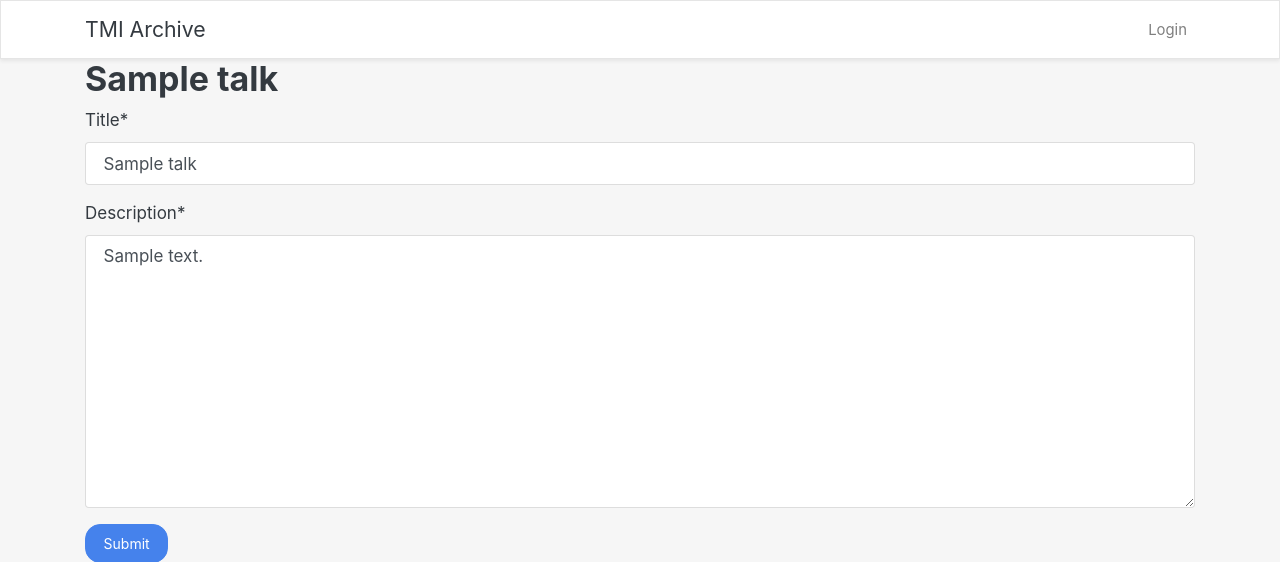
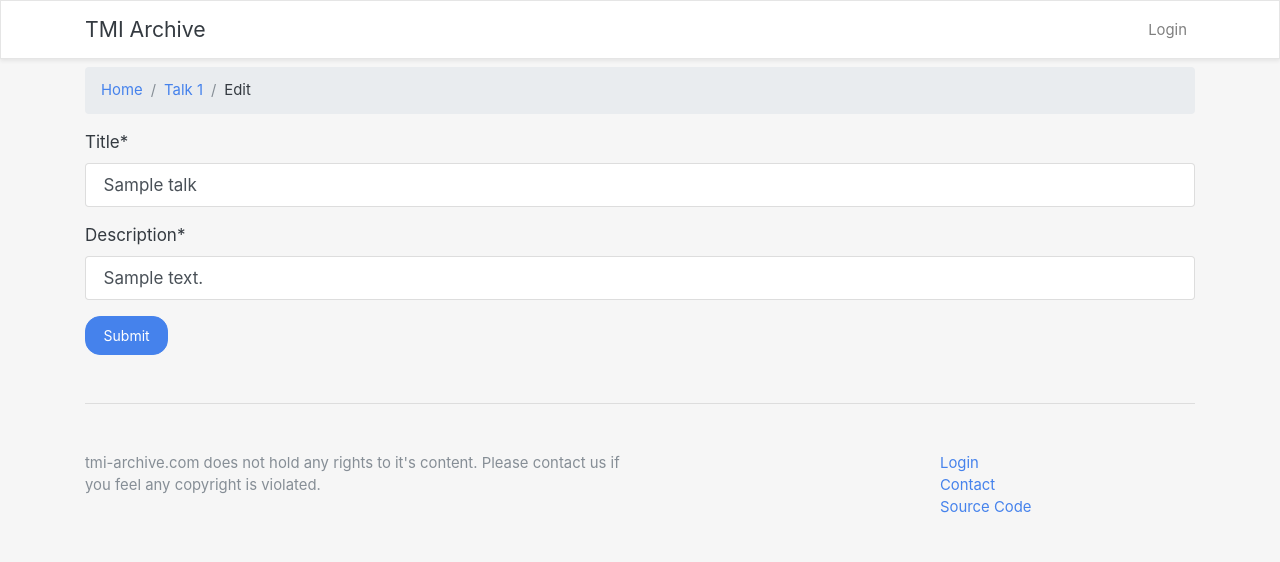
Before and after one commit to esquire900/tmi-archive, a Django app: page /talk/1/edit in a window 1280 px wide. Shown: the top 562 px of the page. Run offline with Django 3.2, Linux system fonts and the light colour scheme; tables that the repository leaves empty hold one stand-in row (values such as "Sample post"); some libraries are stand-ins or nearby versions.

Commit message:
visual edits, added b2 in S3 compatible mode

```diff
--- a/talks/forms.py
+++ b/talks/forms.py
@@ -1,10 +1,14 @@
-from django import forms
 from crispy_forms.helper import FormHelper
 from crispy_forms.layout import Submit
+from django import forms
+from tinymce.widgets import TinyMCE
+
 from .models import Talk
 
 
 class TalkForm(forms.ModelForm):
+    description = forms.CharField(widget=TinyMCE(attrs={'cols': 80, 'rows': 30}))
+
     def __init__(self, *args, **kwargs):
         super().__init__(*args, **kwargs)
 
--- a/talks/models.py
+++ b/talks/models.py
@@ -4,19 +4,20 @@
 from django.core.validators import FileExtensionValidator
 from django.db import models
 from django.urls import reverse
+from django_backblaze_b2 import BackblazeB2Storage
 from dynamic_filenames import FilePattern
 from taggit.managers import TaggableManager
-
+from tinymce.models import HTMLField
 
 @reversion.register()
 class Talk(models.Model):
     title = models.CharField(max_length=300, null=False)
-    description = models.TextField(null=True)
+    description = HTMLField(null=True)
     audio_original = models.FileField(null=True, blank=True,
-                                      upload_to=FilePattern(filename_pattern='/audio/original/{uuid:.30base32}.mp3'),
+                                      upload_to=FilePattern(filename_pattern='audio/original/{uuid}.mp3'),
                                       validators=[FileExtensionValidator(['mp3'])])
     audio_cleaned = models.FileField(null=True, blank=True,
-                                     upload_to=FilePattern(filename_pattern='/audio/original/{uuid:.30base32}.mp3'),
+                                     upload_to=FilePattern(filename_pattern='audio/cleaned/{uuid}.mp3'),
                                      validators=[FileExtensionValidator(['mp3'])])
     created_by = models.ForeignKey(get_user_model(), on_delete=models.CASCADE, related_name='created_by')
     updated_by = models.ForeignKey(get_user_model(), on_delete=models.CASCADE, related_name='updated_by')
--- a/talks/templates/main_ui.html
+++ b/talks/templates/main_ui.html
@@ -1,7 +1,7 @@
 {% load static %}
 {% load bootstrap4 %}
 {% load account %}
-<!DOCTYPE HTML PUBLIC "-//W3C//DTD HTML 3.2 Final//EN">
+<!DOCTYPE html  >
 <html>
 <head>
     <title>
--- a/talks/templates/talk/edit.html
+++ b/talks/templates/talk/edit.html
@@ -3,7 +3,18 @@
 {% load crispy_forms_tags %}
 
 {% block content %}
-    <h2>{{ talk.title }}</h2>
+    <nav aria-label="breadcrumb" class="pt-2">
+        <ol class="breadcrumb">
+
+            <li class="breadcrumb-item">
+                <a href="{% url 'talk_index' %}">Home</a>
+            </li>
+            <li class="breadcrumb-item">
+                <a href="{% url 'talk_view' pk=talk.id %}">Talk {{ talk.id }}</a>
+            </li>
+            <li class="breadcrumb-item">Edit</li>
+        </ol>
+    </nav>
 
     {% crispy form %}
 {% endblock %}
--- a/talks/templates/talk/list.html
+++ b/talks/templates/talk/list.html
@@ -13,7 +13,7 @@
             {% if search_query %}
                 <h4>Results for query "{{ search_query }}"</h4>
             {% endif %}
-            <form action="{% url 'talk_index' %}" method="get">
+            <form action="{% url 'talk_index' %}" method="get" class="pb-4">
                 <input name="q" type="text" placeholder="Search..." value="{{ search_query }}" class="form-control">
             </form>
             {% for talk in object_list %}
@@ -23,7 +23,7 @@
                         <h4>{{ talk.title }}</h4>
                     </a>
 
-                    {{ talk.description | truncatewords:30 }}
+                    {{ talk.description | truncatewords_html:30 | safe }}
 
                 </div>
 
--- a/tmi_archive/urls.py
+++ b/tmi_archive/urls.py
@@ -20,4 +20,5 @@
     path('', include('talks.urls')),
     path('admin/', admin.site.urls),
     path("accounts/", include("allauth.urls")),
+    path('tinymce/', include('tinymce.urls')),
 ]
```
Also changed, not shown: tmi_archive/settings.py (+9 -3 lines), 3 other files.
